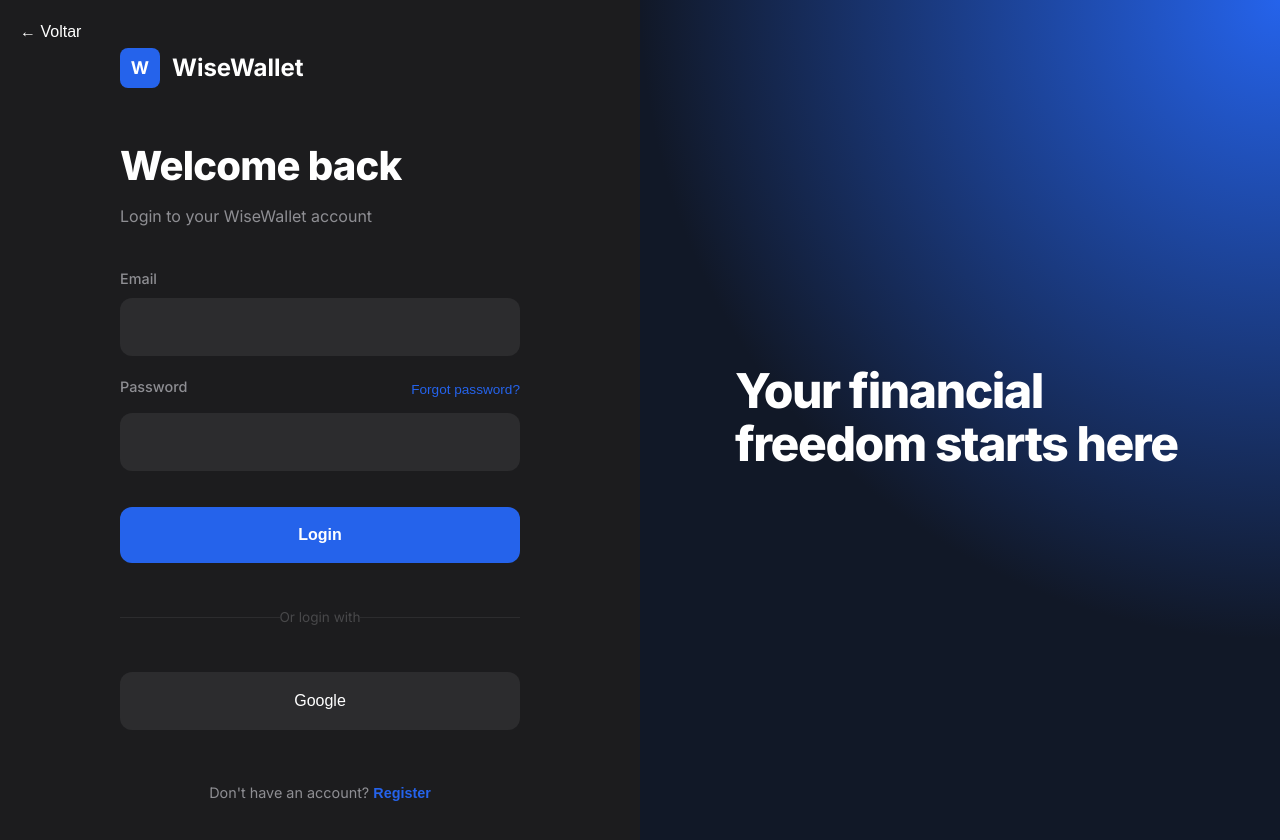
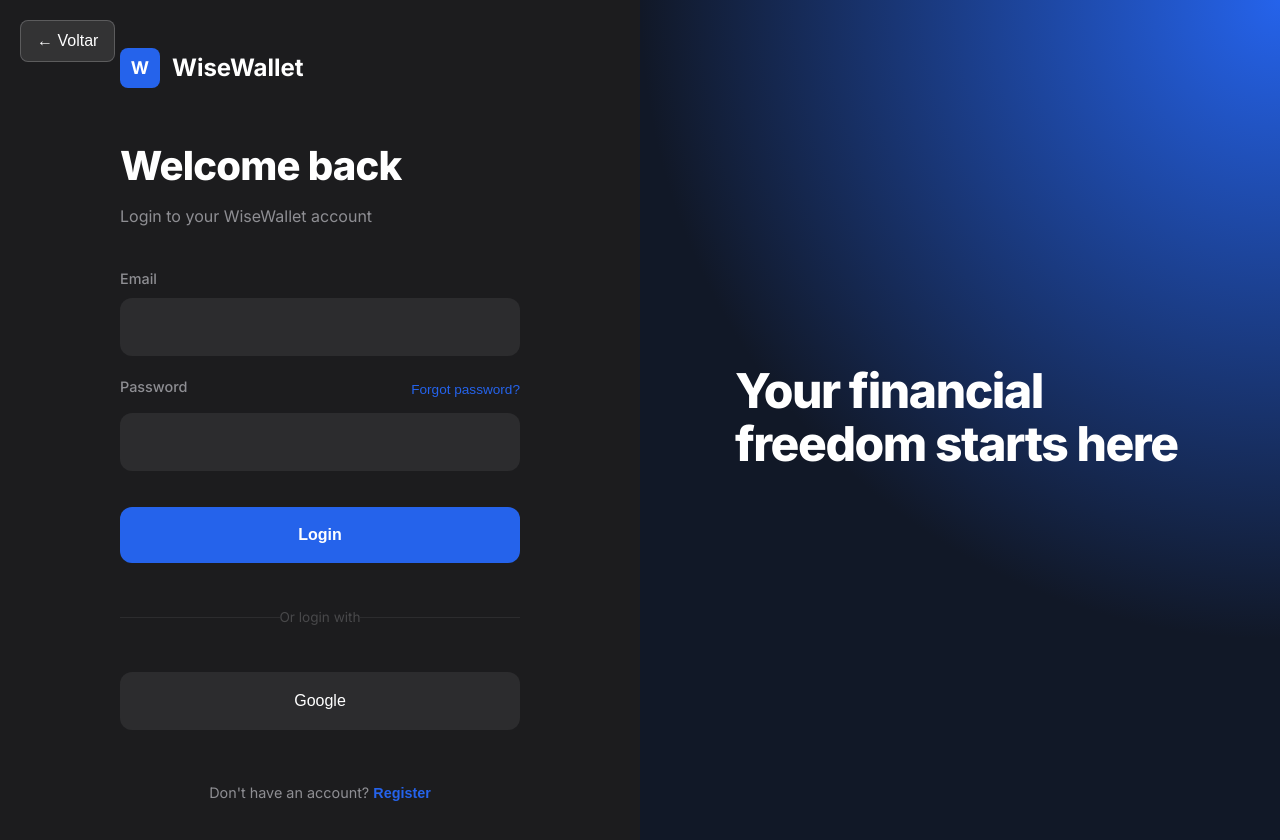
Before and after one commit to glopes120/WWfinal, a React (Vite) app in the folder wisewallet-app/wisewallet-app/: page / in a window 1280 px wide. Both pictures are taken after a click on the button "Login". Shown: the top 840 px of the page. Built offline with nearby package versions, Linux system fonts and the light colour scheme; no server answers; the HTML template or start-up script is replaced by a standard one.

Commit message:
Add files via upload

```diff
--- a/wisewallet-app/wisewallet-app/src/App.jsx
+++ b/wisewallet-app/wisewallet-app/src/App.jsx
@@ -1,16 +1,17 @@
 import React, { useState, useEffect } from 'react';
 import './App.css';
 import { supabase } from './supabaseClient';
+import { AppProvider } from './contexts/AppContext'; // Importante para o tema
+
+// Componentes
 import NewLoginForm from './components/NewLoginForm';
-import Dashboard from './components/dashboard.jsx';
+import Dashboard from './components/dashboard.jsx'; // Nota: Verifica se o nome do ficheiro é minúscula ou maiúscula na pasta
 import Sidebar from './components/Sidebar';
 import BottomNav from './components/BottomNav';
 import UpdatePassword from './components/UpdatePassword';
 import Modal from './components/Modal';
 import AIAssistant from './components/AIAssistant';
-import LandingPage from './components/LandingPage'; // <-- IMPORTA A NOVA LANDING PAGE
-
-import { useAppContext } from './contexts/AppContext';
+import LandingPage from './components/LandingPage';
 
 function App() {
     const [session, setSession] = useState(null);
@@ -18,7 +19,7 @@ function App() {
     const [isRecoveryMode, setIsRecoveryMode] = useState(false);
     const [isAIAssistantModalOpen, setIsAIAssistantModalOpen] = useState(false);
 
-    // NOVO ESTADO: Controla se mostramos o login ou a landing page quando não há sessão
+    // Controla se mostramos a Landing Page ou o Login quando não há sessão
     const [showLogin, setShowLogin] = useState(false);
 
     const refreshSession = async () => {
@@ -51,22 +52,21 @@ function App() {
 
     const openAIAssistant = () => setIsAIAssistantModalOpen(true);
 
-    // 1. Prioridade Máxima: Recuperação de Password
+    // 1. Prioridade: Recuperação de Password
     if (isRecoveryMode) {
         return (
-            <UpdatePassword
-                onPasswordUpdated={() => setIsRecoveryMode(false)}
-            />
+            <div className="App">
+                <UpdatePassword onPasswordUpdated={() => setIsRecoveryMode(false)} />
+            </div>
         );
     }
 
-    // 2. Se o utilizador NÃO estiver autenticado
+    // 2. Se NÃO houver sessão (Utilizador não logado)
     if (!session) {
-        // 2a. Se ele clicou em "Login" na Landing Page, mostra o formulário
+        // Se clicou em "Login" na Landing Page, mostra o formulário
         if (showLogin) {
             return (
-                <div className="App">
-                    {/* Botão simples para voltar à Landing Page */}
+                <div className="auth-wrapper" style={{position: 'relative', minHeight: '100vh', background: 'var(--bg-dark)'}}>
                     <button
                         onClick={() => setShowLogin(false)}
                         style={{
@@ -74,11 +74,12 @@ function App() {
                             top: '20px',
                             left: '20px',
                             zIndex: 1000,
-                            background: 'none',
-                            border: 'none',
+                            background: 'rgba(255,255,255,0.1)',
+                            border: '1px solid rgba(255,255,255,0.2)',
                             color: '#fff',
-                            cursor: 'pointer',
-                            fontSize: '1rem'
+                            padding: '8px 16px',
+                            borderRadius: '8px',
+                            cursor: 'pointer'
                         }}
                     >
                         ← Voltar
@@ -88,17 +89,14 @@ function App() {
             );
         }
 
-        // 2b. Caso contrário (default), mostra a Landing Page
-        return (
-            <LandingPage onEnterApp={() => setShowLogin(true)} />
-        );
+        // Caso contrário, mostra a Landing Page
+        return <LandingPage onEnterApp={() => setShowLogin(true)} />;
     }
 
-    // 3. Se o utilizador ESTIVER autenticado (App Principal)
-    else {
-        return (
+    // 3. App Principal (Logado)
+    return (
+        <AppProvider>
             <div className="app-layout">
-                {/* Sidebar - Desktop Only */}
                 <div className="sidebar-desktop">
                     <Sidebar
                         onSelectMenuItem={handleMenuSelect}
@@ -108,7 +106,6 @@ function App() {
                     />
                 </div>
 
-                {/* Main Content */}
                 <main className="main-content">
                     <Dashboard
                         view={activeMenuItem}
@@ -119,7 +116,6 @@ function App() {
                     />
                 </main>
 
-                {/* Bottom Navigation - Mobile/Tablet Only */}
                 <div className="bottom-nav-mobile">
                     <BottomNav
                         onSelectMenuItem={handleMenuSelect}
@@ -129,7 +125,6 @@ function App() {
                     />
                 </div>
 
-                {/* AI Assistant Modal */}
                 <Modal
                     isOpen={isAIAssistantModalOpen}
                     onClose={() => setIsAIAssistantModalOpen(false)}
@@ -139,8 +134,8 @@ function App() {
                     <AIAssistant user={session.user} onClose={() => setIsAIAssistantModalOpen(false)} />
                 </Modal>
             </div>
-        );
-    }
+        </AppProvider>
+    );
 }
 
 export default App;
```
